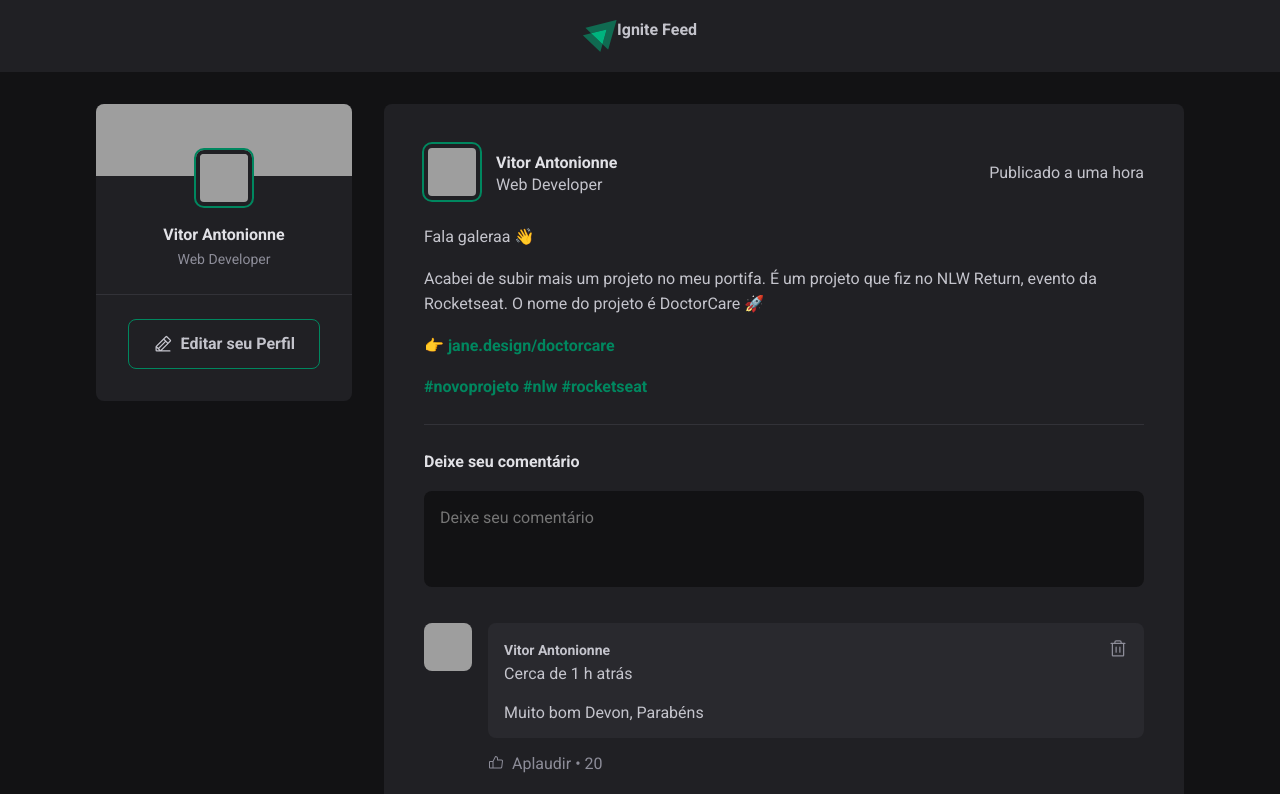
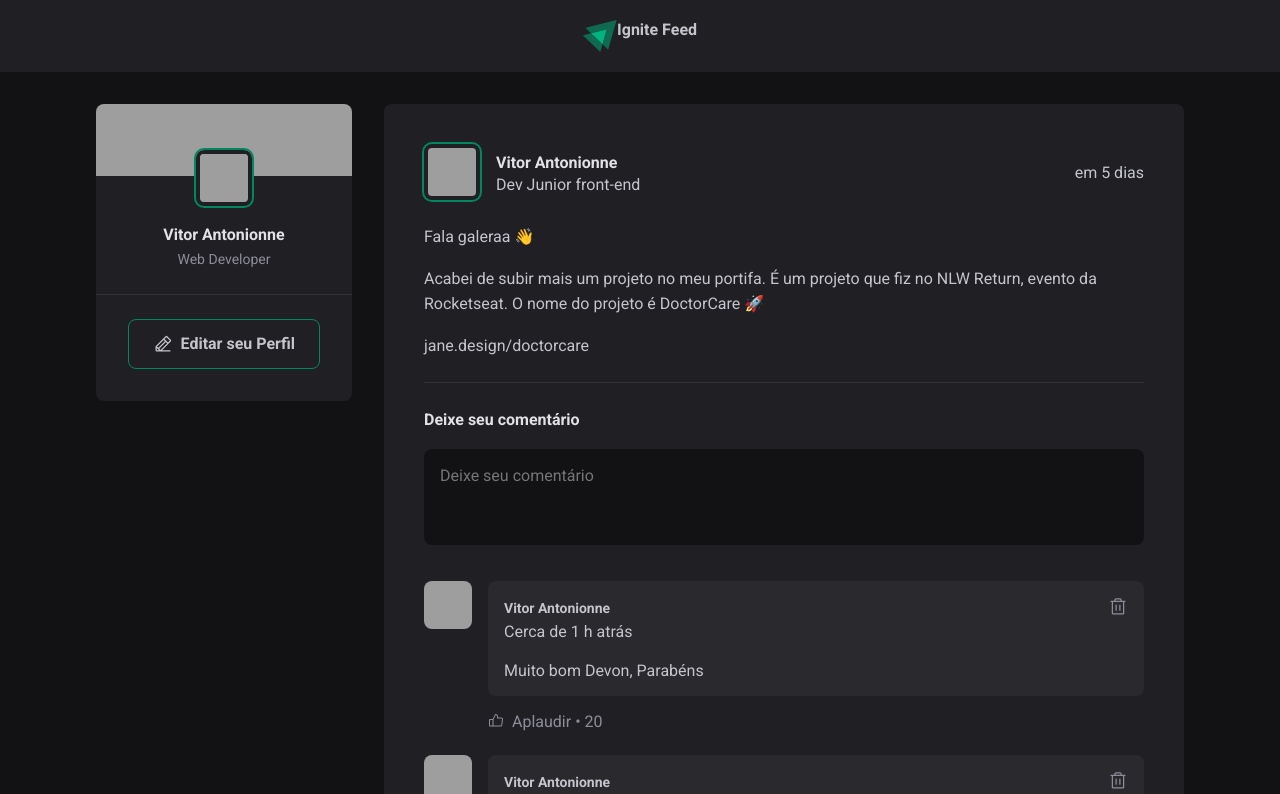
Before and after one commit to vitorantonionne/fundaments-reactJS, a React (Vite) app: page / in a window 1280 px wide. Shown: the top 794 px of the page. Built offline with nearby package versions, Linux system fonts and the light colour scheme; grey boxes are pictures that could not be loaded.

Commit message:
posts[], manipulação de data (Int, date-fns)

```diff
--- a/package.json
+++ b/package.json
@@ -11,6 +11,7 @@
   },
   "dependencies": {
     "@phosphor-icons/react": "^2.1.5",
+    "date-fns": "^3.6.0",
     "react": "^18.2.0",
     "react-dom": "^18.2.0"
   },
--- a/src/App.jsx
+++ b/src/App.jsx
@@ -4,6 +4,37 @@
 
 import styles from './css/App.module.css'
 import './global.css'
+
+const posts = [
+  {
+    id: 1,
+    author: {
+      avatarUrl:'https://github.com/vitorantonionne.png',
+      name: 'Vitor Antonionne',
+      role: 'Dev Junior front-end',
+    },
+    content: [
+      {type: 'paragraph', content: 'Fala galeraa 👋'},
+     {type: 'paragraph', content: 'Acabei de subir mais um projeto no meu portifa. É um projeto que fiz no NLW Return, evento da Rocketseat. O nome do projeto é DoctorCare 🚀'},
+      {type: 'link', content: 'jane.design/doctorcare'},
+    ],
+    publishedAt: new Date('2024-04-29 20:00:00')
+  },
+  {
+    id: 2,
+    author: {
+      avatarUrl:'https://github.com/celsoernani.png',
+      name: 'Celso Ernani',
+      role: 'Dev Senior front-end',
+    },
+    content: [
+      {type: 'paragraph', content: 'Fala galeraa 👋'},
+     {type: 'paragraph', content: 'Acabei de subir mais um projeto no meu portifa. É um projeto que fiz no NLW Return, evento da Rocketseat. O nome do projeto é DoctorCare 🚀'},
+      {type: 'link', content: 'jane.design/doctorcare'},
+    ],
+    publishedAt: new Date('2024-04-010 21:00:00')
+  },
+]
 
 export function App() {
   return (
@@ -12,8 +43,15 @@
       <div className={styles.wrapper}>
         <Sidebar />
         <main>
-          <Post />
-          <Post />
+          {posts.map(post => {
+            return (
+              <Post
+                author={post.author}
+                content={post.content}
+                publishedAt={post.publishedAt}
+              />
+            )
+          })}
         </main>
       </div>
     </div>
--- a/src/components/Post.jsx
+++ b/src/components/Post.jsx
@@ -1,31 +1,51 @@
-import styles from '../css/Post.module.css'
+import { format, formatDistanceToNow } from 'date-fns'
+import ptBR from 'date-fns/locale/pt-BR'
 import { Avatar } from './Avatar'
 import { Comment } from './Comment'
 
-export function Post(props) {
+import styles from '../css/Post.module.css'
+
+export function Post({author, publishedAt, content}) {
+  // const publishedDateFormatted = new Intl.DateTimeFormat('pt-BR', {
+  //   day: '2-digit',
+  //   month: 'long',
+  //   hour: '2-digit',
+  //   minute: '2-digit',
+  // }).format(publishedAt)
+
+
+  const publishedDateFormatted = format(publishedAt, "d 'de' LLLL 'as' HH:mm'h'", {
+    locale: ptBR,
+  })
+  const publishedDateRelativeToNow = formatDistanceToNow(publishedAt, {
+    locale: ptBR,
+    addSuffix: true,
+  })
+
   return(
     <article className={styles.post}>
       <header>
         <div className={styles.author}>
-          <Avatar hasBorder src="https://avatars.githubusercontent.com/u/114239671?v=4"  />
+          <Avatar hasBorder src={author.avatarUrl}  />
           <div className={styles.authorInfo}>
-            <strong>Vitor Antonionne</strong>
-            <span>Web Developer</span>
+            <strong>{author.name}</strong>
+            <span>{author.role}</span>
           </div>
         </div>
 
-        <timer title="11 de maio" dateTime="2022-05-11">Publicado a uma hora</timer>
+        <timer title={publishedDateFormatted} dateTime={publishedAt.toISOString()}>
+          {publishedDateRelativeToNow}
+        </timer>
       </header>
 
         <div className={styles.content}>
-          <p>Fala galeraa 👋</p>
-          <p>Acabei de subir mais um projeto no meu portifa. É um projeto que fiz no NLW Return, evento da Rocketseat. O nome do projeto é DoctorCare 🚀</p>
-          <p> 👉 {' '}<a href="">jane.design/doctorcare</a></p>
-          <p>
-            <a href="#">#novoprojeto</a> {' '}
-            <a href="#">#nlw </a>{' '}
-           <a href="#">#rocketseat </a>
-          </p>
+          {content.map(line => {
+            if (line.type === 'paragraph') {
+              return <p>{line.content}</p>;
+            } else if(line.type === 'link') {
+              return <p><a href="#"/>{line.content}</p>;
+            }
+          })}
         </div>
 
         <form className={styles.commentForm}>
```
Also changed, not shown: 1 other file (tests, documents, lock files or other folders).
